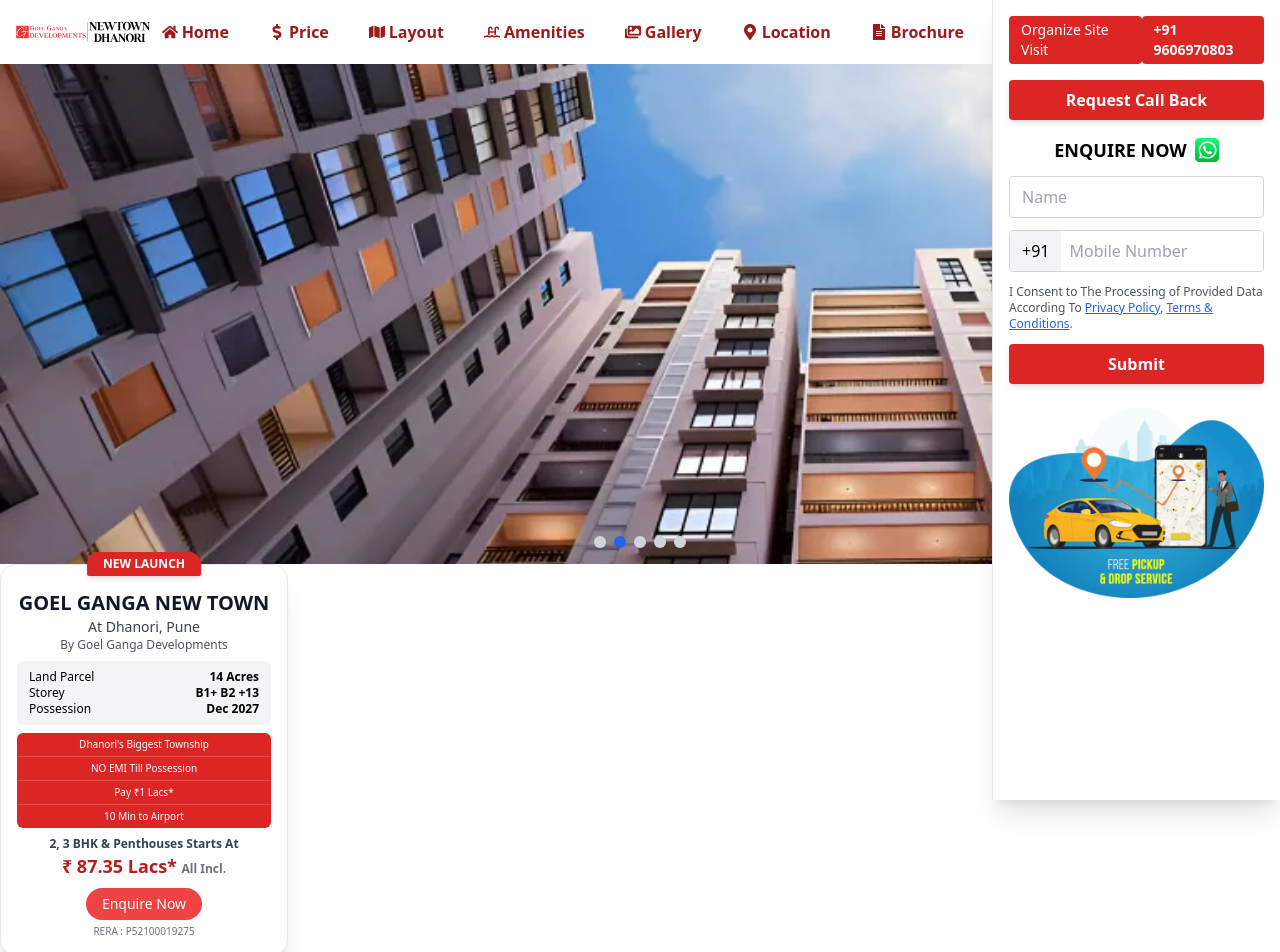
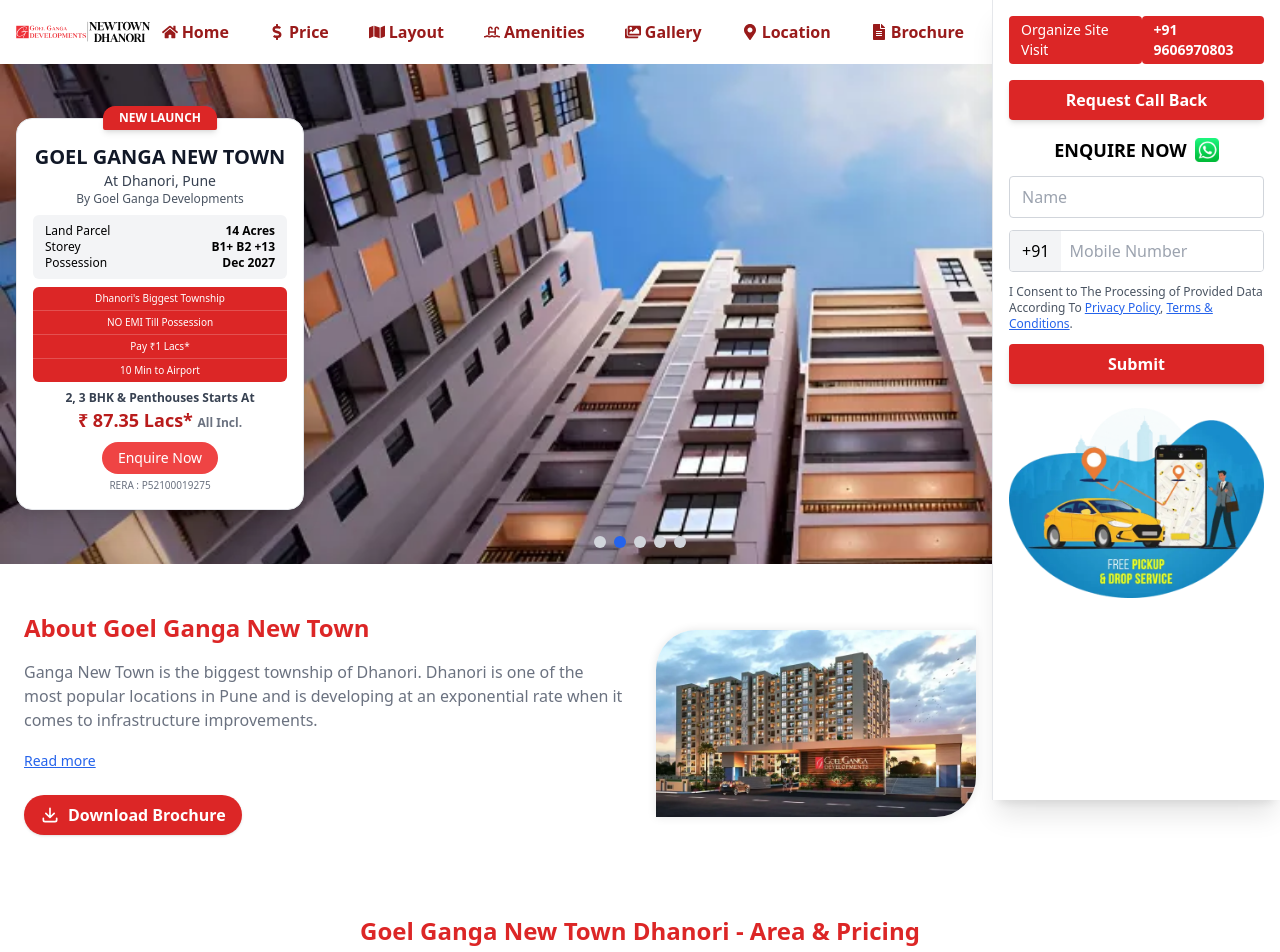
Before and after one commit to anuskas05/prrrominds, a React (Vite) app: page / in a window 1280 px wide. Shown: the top 952 px of the page. Built offline with nearby package versions, Linux system fonts and the light colour scheme.

Commit message:
commit change

```diff
--- a/src/App.jsx
+++ b/src/App.jsx
@@ -4,12 +4,24 @@
 import HeroImageSlider from './components/HeroImageSlider';
 import PropertyInfo from './components/PropertyInfo';
 import PropertyCard from './components/PropertyCard';
+import AboutGoelGanga from './components/AboutGoelGanga';
 function App() {
   return (
     <div>
       <Navbar />
+      <div className="relative w-full h-[500px]">
+      {/* Image Carousel */}
       <HeroImageSlider />
-      <PropertyInfo/>
+
+      {/* Optional dark overlay for better readability */}
+      <div className="absolute inset-0 " />
+
+      {/* Property Info Card Positioned */}
+      <div className="absolute top-1/2 left-4 transform -translate-y-1/2 z-20">
+        <PropertyInfo />
+      </div>
+    </div>
+    <AboutGoelGanga/>
       <PropertyCard/>
     </div>
   );
--- /dev/null
+++ b/src/components/AboutGoelGanga.jsx
@@ -0,0 +1,60 @@
+import React from "react";
+
+const AboutGoelGanga = () => {
+  return (
+    <section className="flex flex-col md:flex-row items-center justify-between gap-8 px-6 py-12 bg-white">
+      {/* Text Content */}
+      <div className="md:w-1/2">
+        <h2 className="text-red-600 text-2xl font-bold mb-4">
+          About Goel Ganga New Town
+        </h2>
+        <p className="text-gray-500 text-base mb-4">
+          Ganga New Town is the biggest township of Dhanori. Dhanori is one of
+          the most popular locations in Pune and is developing at an
+          exponential rate when it comes to infrastructure improvements.
+        </p>
+        <a
+          href="#"
+          className="text-blue-600 underline text-sm inline-block mb-6"
+        >
+          Read more
+        </a>
+        <button className="flex items-center gap-2 bg-red-600 text-white font-semibold py-2 px-4 rounded-full shadow hover:bg-red-700 transition">
+          <svg
+            xmlns="http://www.w3.org/2000/svg"
+            className="h-5 w-5"
+            fill="none"
+            viewBox="0 0 24 24"
+            stroke="currentColor"
+          >
+            <path
+              strokeLinecap="round"
+              strokeLinejoin="round"
+              strokeWidth={2}
+              d="M4 16v2a2 2 0 002 2h12a2 2 0 002-2v-2M7 10l5 5m0 0l5-5m-5 5V4"
+            />
+          </svg>
+          Download Brochure
+        </button>
+      </div>
+
+      {/* Image with curved border matching reference */}
+      <div className="md:w-1/2">
+        <div className="relative">
+        <img
+  src="/gall6.webp"
+  alt="Goel Ganga New Town"
+  className="w-32 md:w-80"
+  style={{
+    borderRadius: '40px 0 40px 0',
+    boxShadow: '0 0 10px rgba(0, 0, 0, 0.1)',
+  }}
+/>
+
+        </div>
+      </div>
+    </section>
+  );
+};
+
+export default AboutGoelGanga;
--- a/src/components/PropertyCard.jsx
+++ b/src/components/PropertyCard.jsx
@@ -69,7 +69,7 @@
   return (
     <div className="w-full mx-auto px-4 py-8">
       <div className="flex justify-center items-center mb-6">
-        <h3 className="text-lg sm:text-xl md:text-2xl text-red-600 text-center">
+      <h3 className="text-center text-red-600 text-lg sm:text-xl md:text-2xl font-semibold">
           Goel Ganga New Town Dhanori - Area & Pricing
         </h3>
       </div>
--- a/src/components/PropertyInfo.jsx
+++ b/src/components/PropertyInfo.jsx
@@ -12,8 +12,8 @@
     <>
       {/* Enquiry Modal */}
       {showEnquiry && (
-        <div className="fixed inset-0 bg-black/50 z-50 flex items-center justify-center px-2">
-          <div className="bg-white rounded-xl w-full max-w-md shadow-xl p-4 relative">
+  <div className="fixed left-0 w-screen h-screen z-30 flex items-center justify-center">
+    <div className="bg-white rounded-xl w-full max-w-sm mx-2  p-5 relative">
       <button
         className="absolute top-2 right-3 text-gray-600 text-xl"
         onClick={() => setShowEnquiry(false)}
```
Lines whose indentation alone changed are shown as unchanged.
